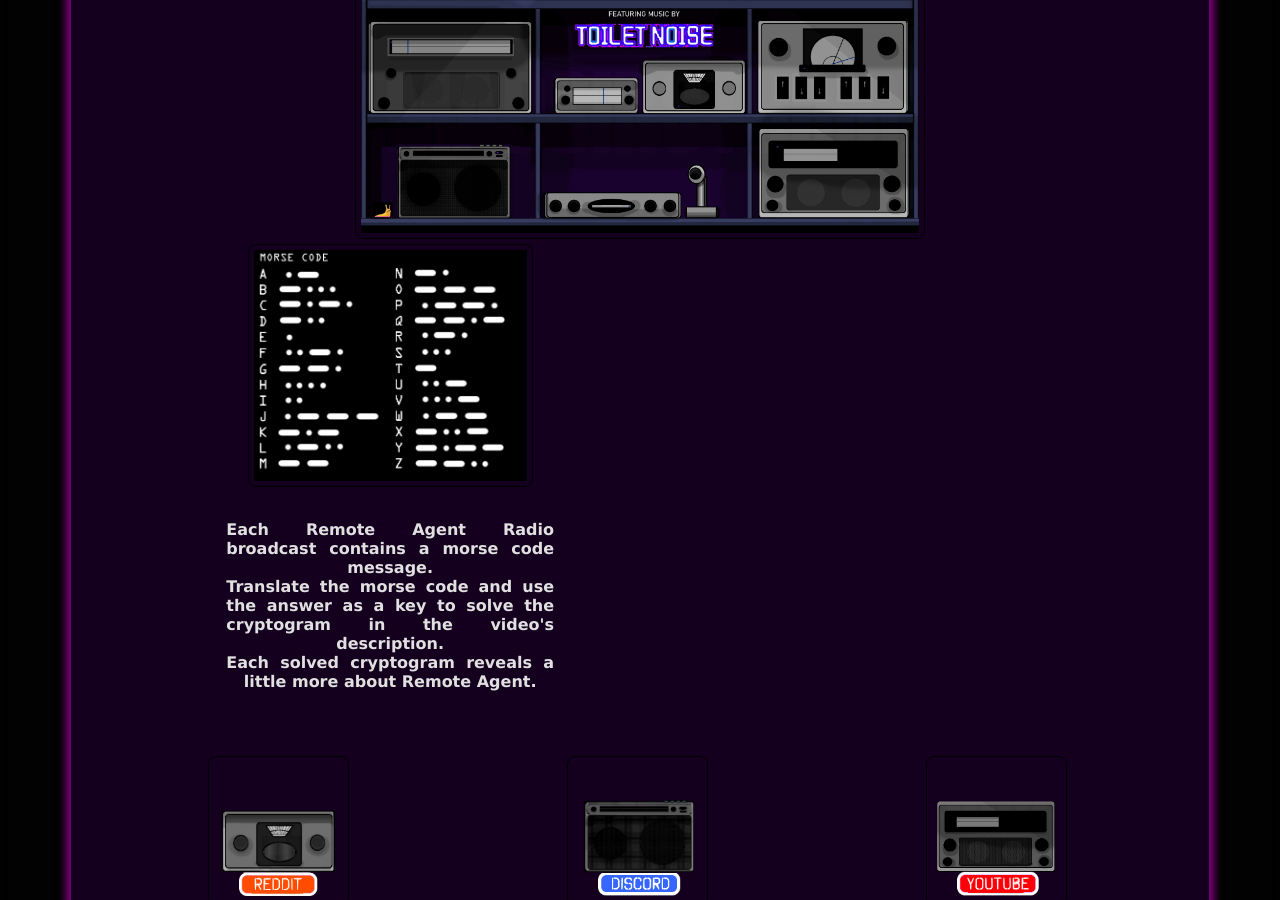
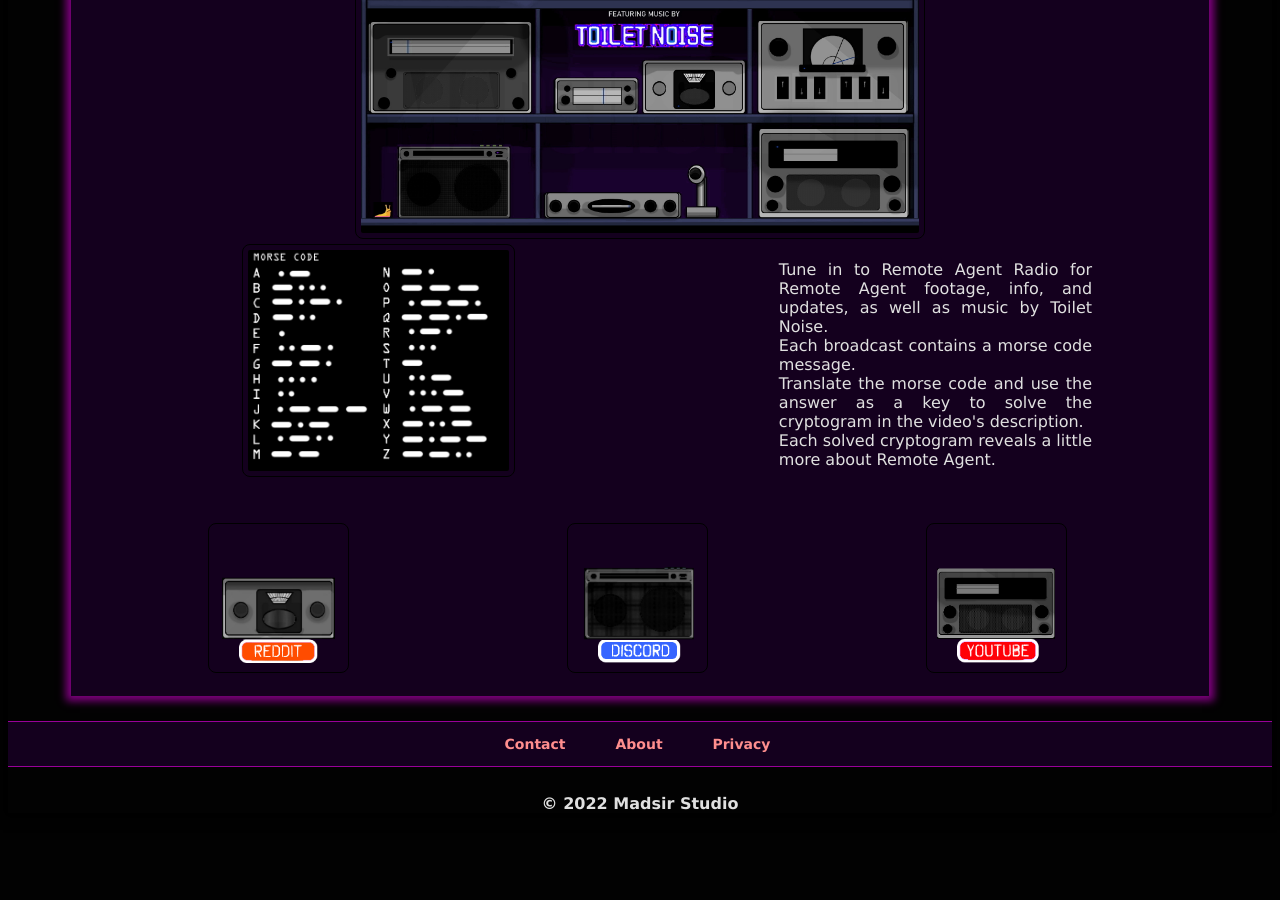
Before and after one commit to Madsir/madsirstudio.github.io, a Jekyll site: the page built from remoteagent/index.html, in a window 1280 px wide and 900 px high, scrolled down 1305 px. Built offline with Jekyll 4.4.1, drawn with Linux system fonts in a browser that asks for light colours; after the commit the page ends 2145 px from its top, so only the background shows below that.

Commit message:
Update index.html

```diff
--- a/remoteagent/index.html
+++ b/remoteagent/index.html
@@ -99,14 +99,12 @@ img:hover {
 		<a href="https://www.youtube.com/channel/UCWeUH4JTZM1-0H_xBKX2_Hg"><img src="/Assets/radiohhtypes.jpg" alt="rar youtube" style="width:50%"></a>
 	   <br>
 	<div class="row">
-		<center>
 		<div class="col">
 			<a href="/Assets/MORSECODE.png"><img src="/Assets/MORSECODE.png" alt="morsecode" width="50%"></a>
 		 </div>
 		  <div class="col">
-		<h5>Each Remote Agent Radio broadcast contains a morse code message.<br>Translate the morse code and use the answer as a key to solve the cryptogram in the video's description.<br>Each solved cryptogram reveals a little more about Remote Agent.</h5>
+		<p>Tune in to Remote Agent Radio for Remote Agent footage, info, and updates, as well as music by Toilet Noise.<br>Each broadcast contains a morse code message.<br>Translate the morse code and use the answer as a key to solve the cryptogram in the video's description.<br>Each solved cryptogram reveals a little more about Remote Agent.</p>
 		 </div>
-		</center>
 	</div>
 	<br>
 	<br>
```
